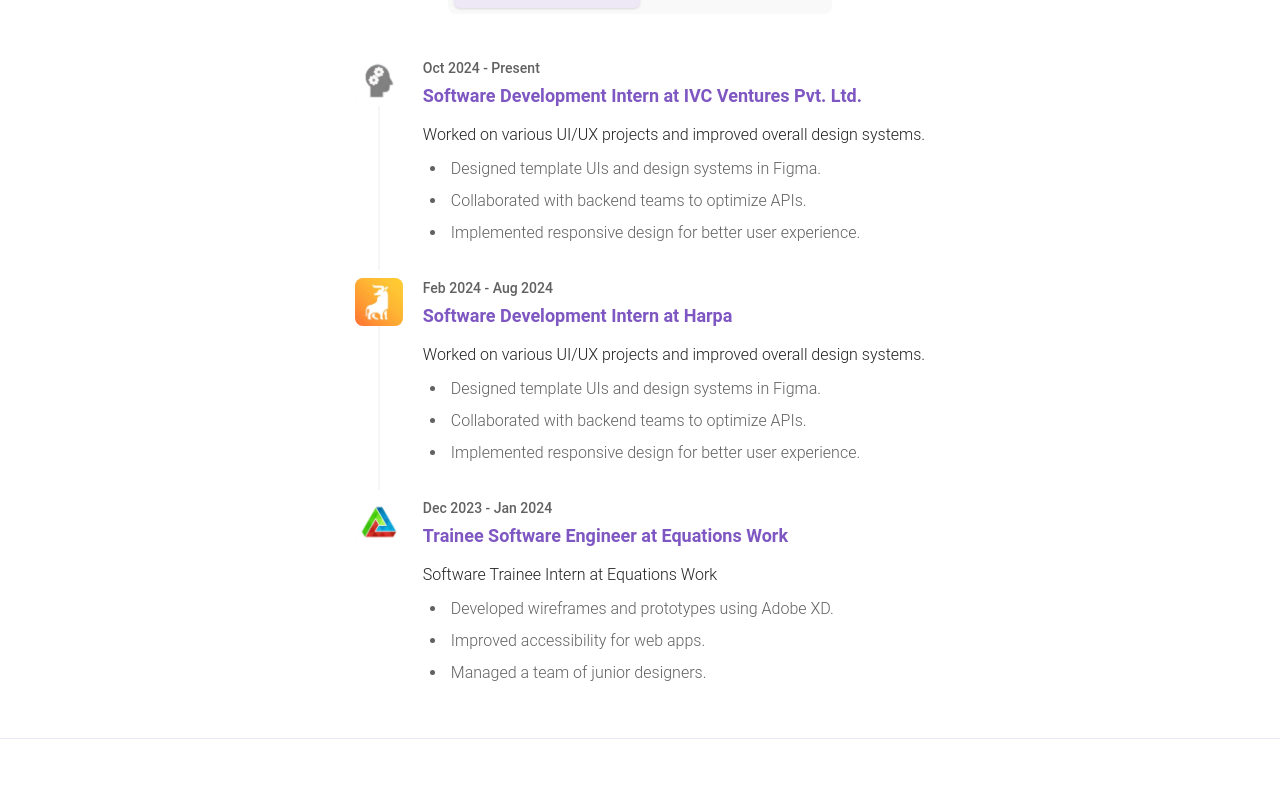
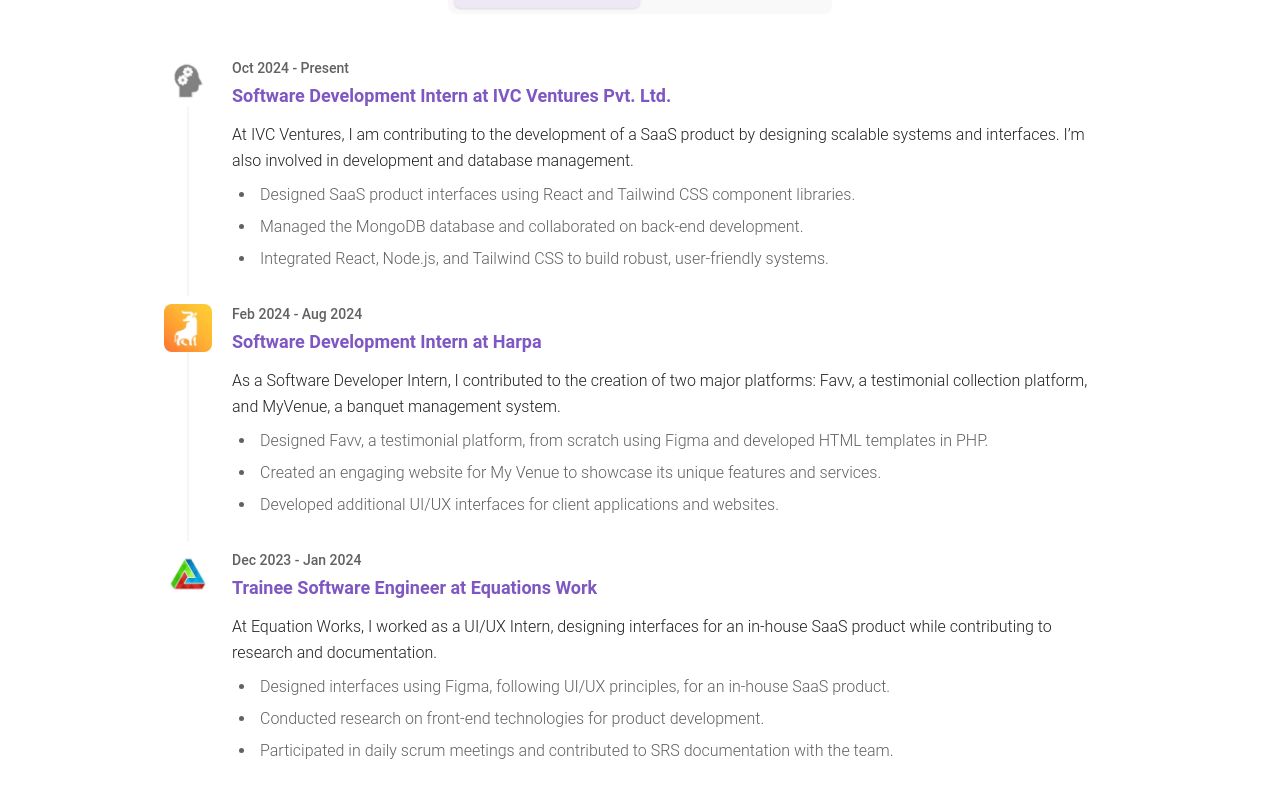
Before and after one commit to OmThakkar/portfolio, a React (Vite) app: page / in a window 1280 px wide. Shown: the part 3244-4034 px from the top of the page. Built offline with nearby package versions, Linux system fonts and the light colour scheme.

Commit message:
Fix: Updated About Page

```diff
--- a/src/data/experience.js
+++ b/src/data/experience.js
@@ -8,33 +8,33 @@
     img: Ivc,
     tenure: "Oct 2024 - Present",
     title: "Software Development Intern at IVC Ventures Pvt. Ltd.",
-    description: "Worked on various UI/UX projects and improved overall design systems.",
+    description: "At IVC Ventures, I am contributing to the development of a SaaS product by designing scalable systems and interfaces. I’m also involved in development and database management.",
     achievements: [
-      "Designed template UIs and design systems in Figma.",
-      "Collaborated with backend teams to optimize APIs.",
-      "Implemented responsive design for better user experience."
+      "Designed SaaS product interfaces using React and Tailwind CSS component libraries.",
+      "Managed the MongoDB database and collaborated on back-end development.",
+      "Integrated React, Node.js, and Tailwind CSS to build robust, user-friendly systems."
     ]
   },
     {
       img: Harpa,
       tenure: "Feb 2024 - Aug 2024",
       title: "Software Development Intern at Harpa",
-      description: "Worked on various UI/UX projects and improved overall design systems.",
+      description: "As a Software Developer Intern, I contributed to the creation of two major platforms: Favv, a testimonial collection platform, and MyVenue, a banquet management system. ",
       achievements: [
-        "Designed template UIs and design systems in Figma.",
-        "Collaborated with backend teams to optimize APIs.",
-        "Implemented responsive design for better user experience."
+        "Designed Favv, a testimonial platform, from scratch using Figma and developed HTML templates in PHP.",
+        "Created an engaging website for My Venue to showcase its unique features and services.",
+        "Developed additional UI/UX interfaces for client applications and websites."
       ]
     },
     {
       img: EquationsWork,
       tenure: "Dec 2023 - Jan 2024",
       title: "Trainee Software Engineer at Equations Work",
-      description: "Software Trainee Intern at Equations Work",
+      description: "At Equation Works, I worked as a UI/UX Intern, designing interfaces for an in-house SaaS product while contributing to research and documentation. ",
       achievements: [
-        "Developed wireframes and prototypes using Adobe XD.",
-        "Improved accessibility for web apps.",
-        "Managed a team of junior designers."
+        "Designed interfaces using Figma, following UI/UX principles, for an in-house SaaS product.",
+        "Conducted research on front-end technologies for product development.",
+        "Participated in daily scrum meetings and contributed to SRS documentation with the team."
       ]
     }
   ];
```
